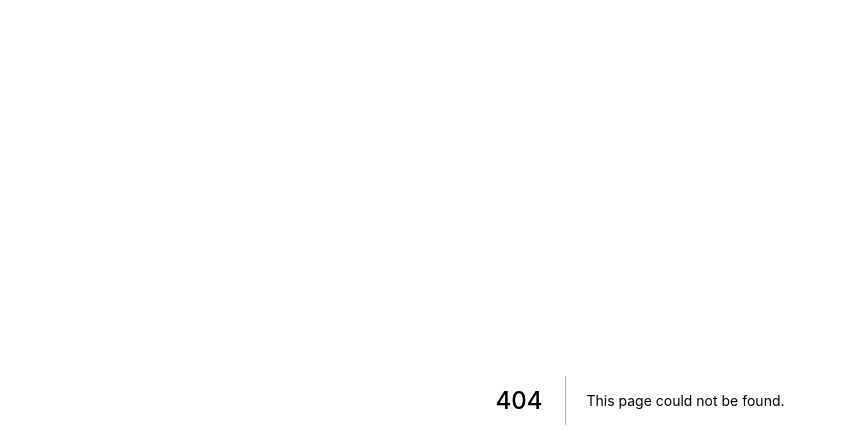
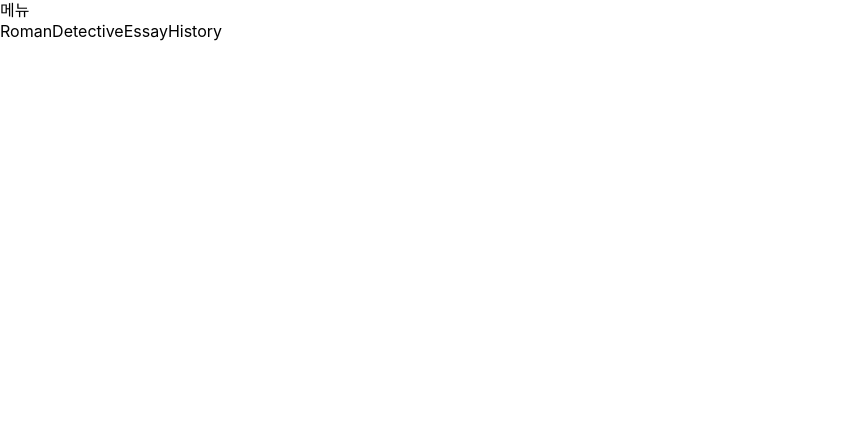
Before and after one commit to teamppub/pb-project, a Next.js app: page /list in a window 1280 px wide. Before the commit this address had no page. Shown: the top 448 px of the page, without its empty margins (0-846 px from the left). Built offline with nearby package versions, Linux system fonts and the light colour scheme.

Commit message:
category done

```diff
--- /dev/null
+++ b/components/Molecules/Navitems/NavCategory.tsx
@@ -0,0 +1,20 @@
+import { Box } from 'components/Atoms';
+
+interface NavItemsProps {
+  data: NavItemsInfo;
+}
+
+interface NavItemsInfo {
+  label: string;
+  id: number;
+}
+
+export default function NavCategory(props: NavItemsProps) {
+  const data = props.data;
+
+  return (
+    <>
+      <Box>{data.label}</Box>
+    </>
+  );
+}
--- /dev/null
+++ b/components/Organisms/List/Navbar.tsx
@@ -0,0 +1,19 @@
+import { FlexBox } from 'components/Atoms';
+import NavCategory from 'components/Molecules/Navitems/NavCategory';
+
+export default function Navbar() {
+  const dataList = [
+    { label: 'Roman', id: 1 },
+    { label: 'Detective', id: 2 },
+    { label: 'Essay', id: 3 },
+    { label: 'History', id: 4 },
+  ];
+
+  return (
+    <FlexBox>
+      {dataList.map((data) => (
+        <NavCategory data={data} key={data.id} />
+      ))}
+    </FlexBox>
+  );
+}
--- /dev/null
+++ b/pages/error.tsx
@@ -0,0 +1,3 @@
+export default function Error404() {
+  return;
+}
--- /dev/null
+++ b/pages/list/index.tsx
@@ -0,0 +1,11 @@
+import { Box } from 'components/Atoms';
+import Navbar from 'components/Organisms/List/Navbar';
+
+export default function List() {
+  return (
+    <>
+      <Box>메뉴</Box>
+      <Navbar />
+    </>
+  );
+}
```
